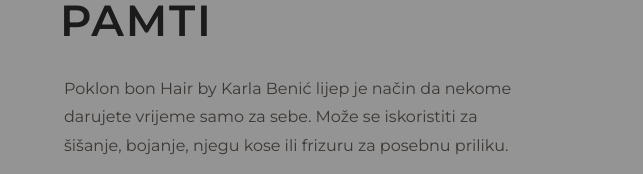
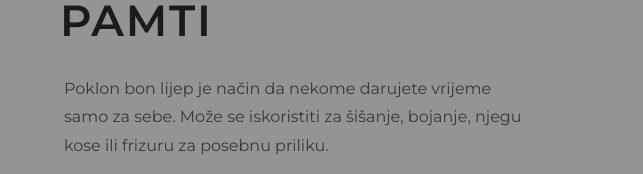
Before and after one commit to hairbykarlabenic/hairbykarlabenic.github.io, a plain HTML site: page poklon-bonovi.html in a window 1280 px wide. Shown: the part 1165-1339 px from the top of the page, 0-643 px from the left. Drawn offline with Linux system fonts and the light colour scheme.

Commit message:
Update poklon-bonovi.html

```diff
--- a/poklon-bonovi.html
+++ b/poklon-bonovi.html
@@ -78,7 +78,7 @@
   <div class="gift__text">
     <p class="eyebrow reveal">For you</p>
     <h2 class="h-section" data-split>Poklon koji se pamti</h2>
-    <p class="reveal" data-delay="1">Poklon bon Hair by Karla Benić lijep je način da nekome darujete vrijeme samo za sebe. Može se iskoristiti za šišanje, bojanje, njegu kose ili frizuru za posebnu priliku.</p>
+    <p class="reveal" data-delay="1">Poklon bon lijep je način da nekome darujete vrijeme samo za sebe. Može se iskoristiti za šišanje, bojanje, njegu kose ili frizuru za posebnu priliku.</p>
     <p class="reveal" data-delay="2">Bon dolazi u elegantnoj kuverti, spreman za darivanje. Javite nam se za iznos ili uslugu, a mi ćemo ga pripremiti za vas.</p>
     <div class="gift__actions reveal" data-delay="3">
       <a class="btn" href="mailto:karla.benic@icloud.com?subject=Upit%20za%20poklon%20bon">Pošaljite upit</a>
```
